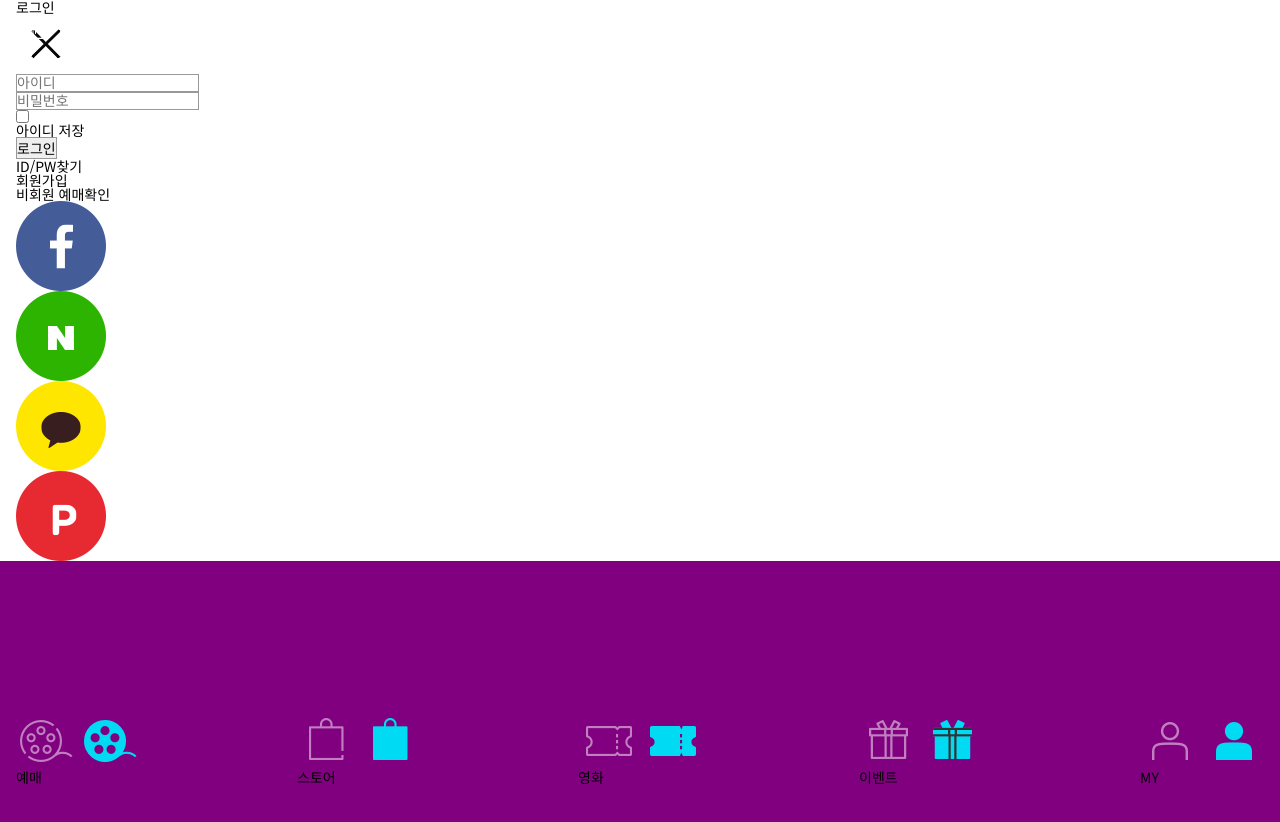
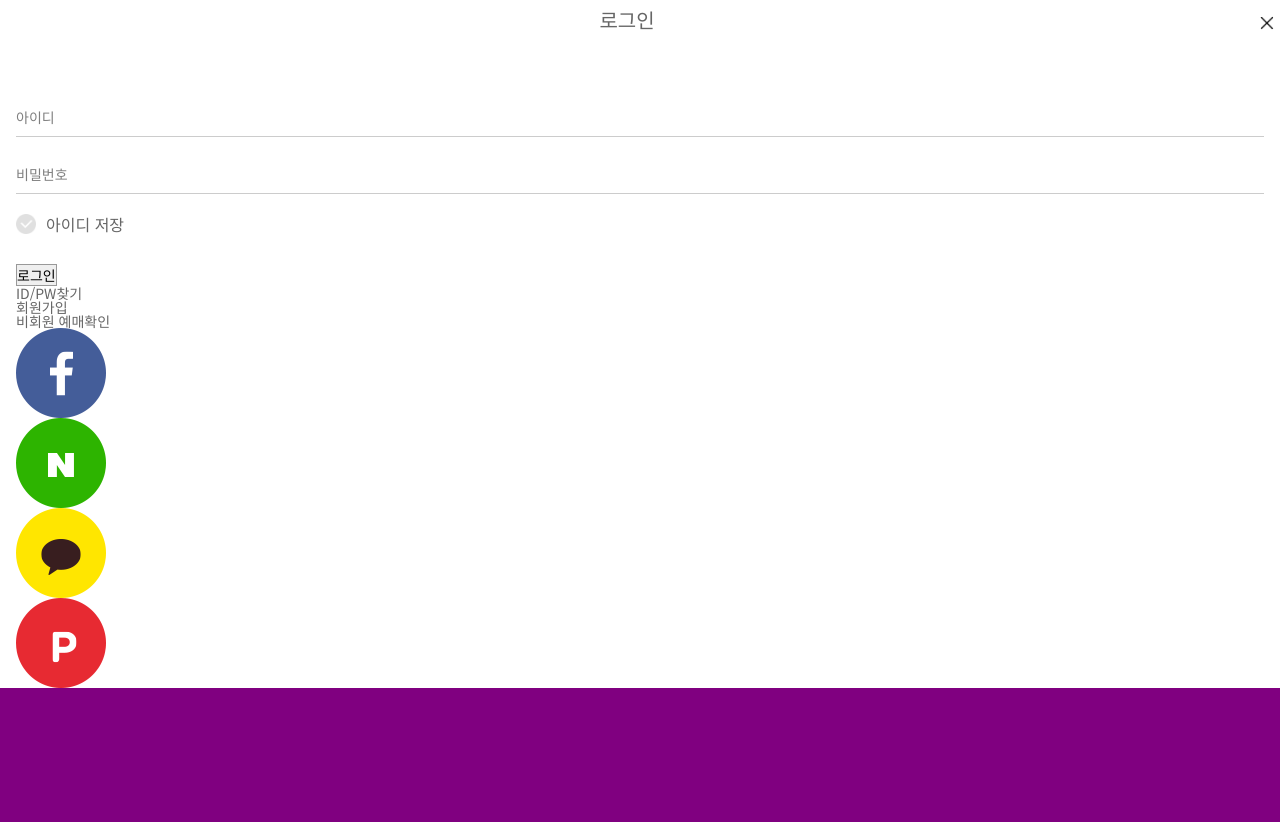
Before and after one commit to pam7462/megabox, a plain HTML site: page mo/mobile_web.html in a window 1280 px wide. Shown: the top 822 px of the page. Drawn offline with Linux system fonts and the light colour scheme.

Commit message:
Add files via upload

```diff
--- a/mo/mobile_web.html
+++ b/mo/mobile_web.html
@@ -44,8 +44,30 @@
           }
         });
 
+        $('#close_btn').click(function(){
+          $('.login_form').hide();
+        });
+
       })
     </script>
+
+    <!-- 모바일기본스타일 -->
+    <style>
+      *{
+        box-sizing:border-box;
+      }
+      .container01,.container02{
+        width:100%;
+        padding:0 16px;
+      }
+      .container02{
+        padding:0 0 0 16px;
+      }
+      .static_menu{
+        display:none;
+      }
+    </style>
+
     <!-- 상단하단고정바스타일 -->
     <style>
       .static_top,.static_bottom{
@@ -84,6 +106,74 @@
 
     <!-- login_form스타일 -->
     <style>
+      .login_form,.login_form a{
+        color:#666;
+      }
+      .login_tit::before{
+        content:'';
+        display:block;
+      }
+      .login_tit{
+        display:flex;
+        justify-content:space-between;
+        padding:10px 0;
+        position:fixed;
+        left:0;
+        top:0;
+        width:100%;
+        background-color:white;
+      }
+      .login_tit p{
+        font-size:20px;
+      }
+      .login_tit img{
+        width:26px;
+      }
+      .login_content{
+        padding-top:100px;
+      }
+      .id_pass{
+        width:100%;
+        margin-bottom:20px;
+        border-top:none;
+        border-right:none;
+        border-left:none;
+        border-bottom-color:rgba(0,0,0,0.2);
+        padding:10px 0;
+      }
+      .id_pass::placeholder{
+        color:rgba(0,0,0,0.5);
+      }
+      .id_save{
+        display:flex;
+        margin-bottom:30px;
+      }
+      .id_save>label{
+        display:flex;
+        flex-flow:row nowrap;
+        align-items:center;
+      }
+      .id_save>label>span{
+        font-size:16px;
+      }
+      .id_save>label::before{
+        content:'';
+        width:20px;
+        height:20px;
+        background-image:url(images/bg-m-check-type3.png);
+        background-size:cover;
+        background-position:left;
+        margin-right:10px;
+      }
+      #save_id:checked~label::before{
+        background-position:right;
+      }
+      #save_id{
+        display:none;
+      }
+
+
+
 
     </style>
 
@@ -99,17 +189,7 @@
 </head>
 <body>
 
-  <!-- 모바일기본스타일 -->
-  <style>
-    .container01,.container02{
-      box-sizing:border-box;
-      width:100%;
-      margin:0 16px;
-    }
-    .container02{
-      margin:0 0 0 16px;
-    }
-  </style>
+
 
   <!-- 상단하단고정바 -->
   <div class="static_menu">
@@ -179,11 +259,11 @@
           <img id="close_btn" src="images/ico-close.png" alt="닫기">
         </div>
         <div class="login_content">
-          <input type="text" placeholder="아이디">
-          <input type="password" placeholder="비밀번호">
+          <input class="id_pass" type="text" placeholder="아이디">
+          <input class="id_pass" type="password" placeholder="비밀번호">
           <div class="id_save">
             <input type="checkbox" id="save_id">
-            <label for="save_id">아이디 저장</label>
+            <label for="save_id"><span>아이디 저장</span></label>
           </div>
           <input type="button" value="로그인">
           <ul class="login_search">
```
